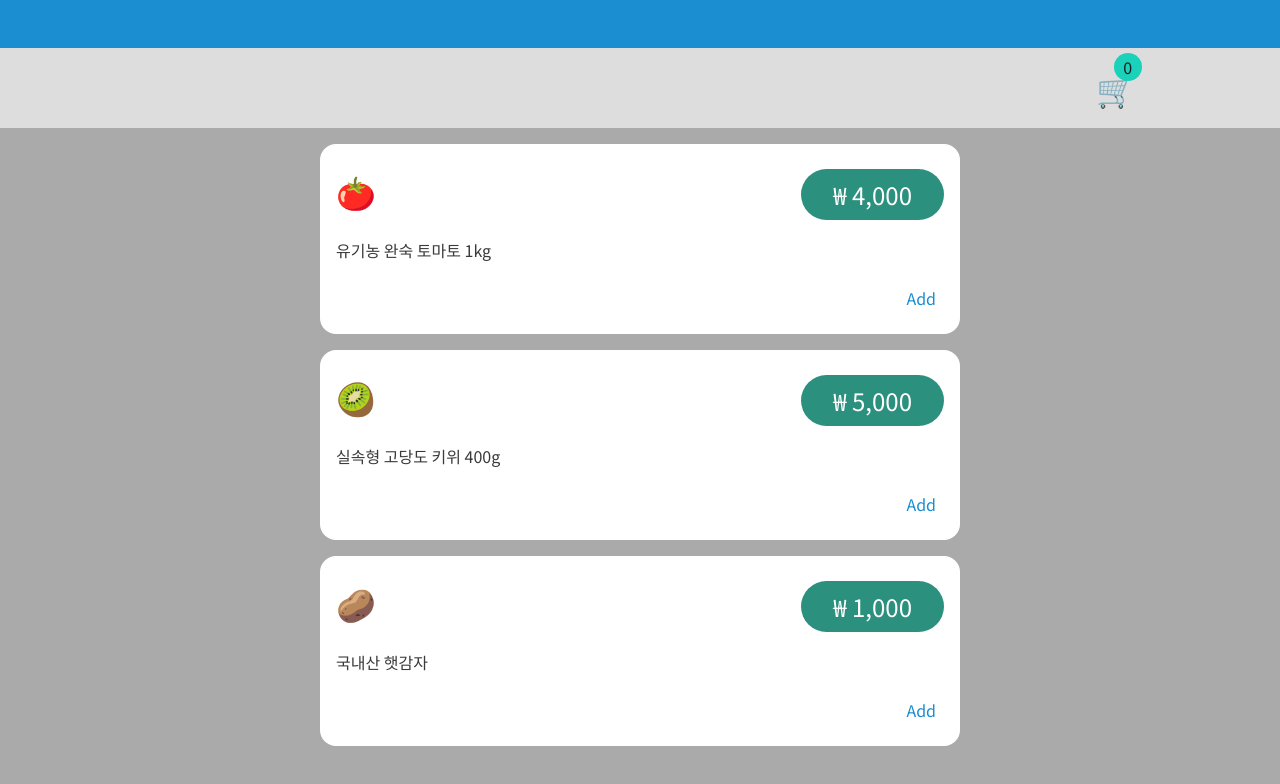
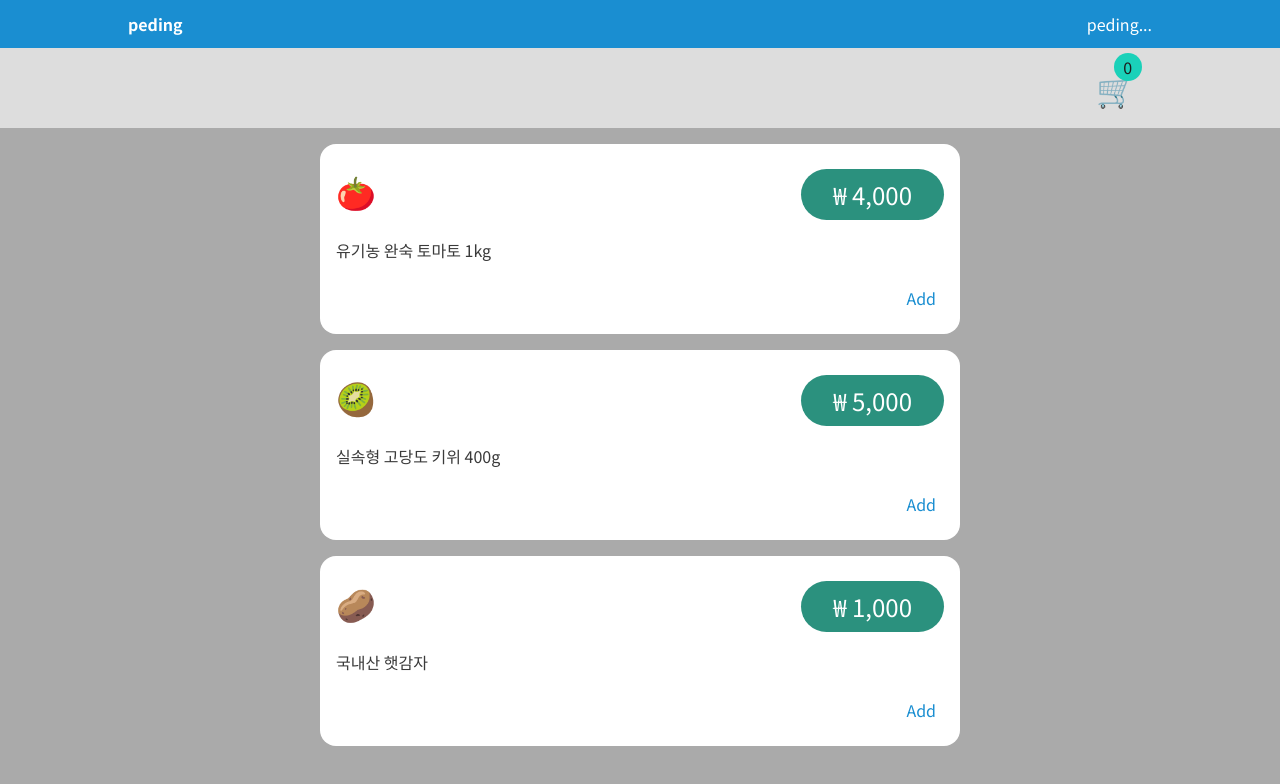
Before and after one commit to geumyoung00/redux-review-1, a React (Create React App) app: page / in a window 1280 px wide. Shown: the top 784 px of the page. Built offline with nearby package versions, Linux system fonts and the light colour scheme; no server answers.

Commit message:
apply api 전달상태에 따른 state값 변경 시 오류수정 중

```diff
--- a/src/App.js
+++ b/src/App.js
@@ -1,4 +1,6 @@
-import { useSelector } from 'react-redux';
+import { useEffect } from 'react';
+import { useSelector, useDispatch } from 'react-redux';
+import { uiActions } from './store/uiSlice';
 import Cart from './components/Cart/Cart';
 import Layout from './components/Layout/Layout';
 import Products from './components/Shop/Products';
@@ -7,6 +9,20 @@ import Notification from './components/UI/Notification/Notification';
 function App() {
   const isOpenCart = useSelector((state) => state.ui.isOpen);
   const notification = useSelector((state)=> state.ui.notification);
+  const cartList = useSelector((state) => state.manageCart.items);
+
+  const dispatch = useDispatch();
+  console.log('notification :', notification.status);
+
+  // 상태값이 업데이트 될 때만 실행된다.
+  useEffect(() => {
+    dispatch(uiActions.notification(cartList));
+    console.log('cartList : ', cartList)
+
+
+   }, [dispatch, cartList]);
+
+
 
   return (
     <>
--- a/src/components/Cart/Cart.js
+++ b/src/components/Cart/Cart.js
@@ -1,19 +1,11 @@
-import { useSelector, useDispatch } from 'react-redux';
-import { useEffect } from 'react';
+import { useSelector } from 'react-redux';
 import Card from '../UI/Card';
 import classes from './Cart.module.css';
 import CartItem from './CartItem';
-import { uiActions } from '../../store/uiSlice';
+
 
 const Cart = (props) => {
   const cartList = useSelector((state) => state.manageCart.items);
-
-  const dispatch = useDispatch();
-
-  // 상태값이 업데이트 될 때만 실행된다.
-  useEffect(() => {
-    dispatch(uiActions.notification(cartList));
-   }, [dispatch, cartList]);
 
   return (
     <Card className={classes.cart}>
--- a/src/components/Cart/CartItem.js
+++ b/src/components/Cart/CartItem.js
@@ -12,6 +12,7 @@ const CartItem = (props) => {
   const removeHandler = () => {
     dispatch(cartActions.remove(props.item.id));
   }
+
   return (
     <li className={classes.item}>
       <header>
--- a/src/components/UI/Notification/Notification.js
+++ b/src/components/UI/Notification/Notification.js
@@ -9,6 +9,7 @@ const Notification = (props) => {
   if (props.status === 'success') {
     specialClasses = classes.success;
   }
+  console.log('props :', props);
 
   const cssClasses = `${classes.notification} ${specialClasses}`;
 
--- a/src/store/uiSlice.js
+++ b/src/store/uiSlice.js
@@ -4,36 +4,35 @@ const uiSlice = createSlice({
   name: 'ui',
   initialState: {
     isOpen: false,
-    notification: { status: 'pending', title: '', message: '' }
+    notification: { status: 'pending', title: 'peding', message: 'peding...' }
   },
   reducers: {
     open(state) {
       state.isOpen = !state.isOpen
     },
     notification(state, action) {
-      console.log(action);
-      try {
       const applyApi = async () => {
         const res = await fetch('https://cart-data-cc615-default-rtdb.firebaseio.com/cart.json', {
         method: 'PUT',
         body: JSON.stringify(action.payload),
         });
-          console.log('res : ', res.ok);
 
         if (!res.ok) {throw new Error('Failed to send data')}
-          console.log('res : ', res);
 
-          // state.notification.status = {...state.notification, status : 'success!'}
+        const items = await res.json();
+
+        state.notification = {status : 'success' , title: 'Success', message: 'Compleate!'}
+
+        // state.notification.status = { ...state.notification, status: 'success!' }
         // state.notification.title = 'success...';
         // state.notification.message = 'Compleate!'
+      }
 
-          const itemsState = await res.json();
-          console.log('itemsState : ', itemsState);
-        }
+      try {
         applyApi()
       } catch (error) {
          // error 발생
-        state.notification.status = 'error';
+        console.error(error.message);
       }
     }
   }
```
Lines whose indentation alone changed are shown as unchanged.
